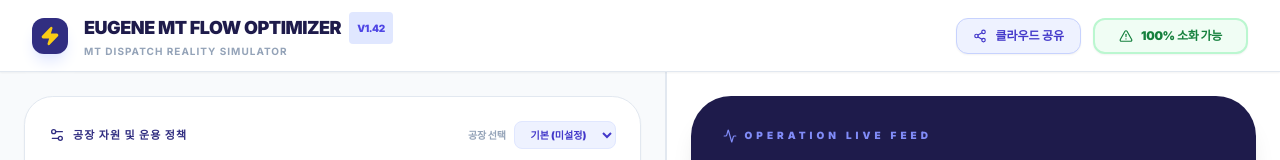
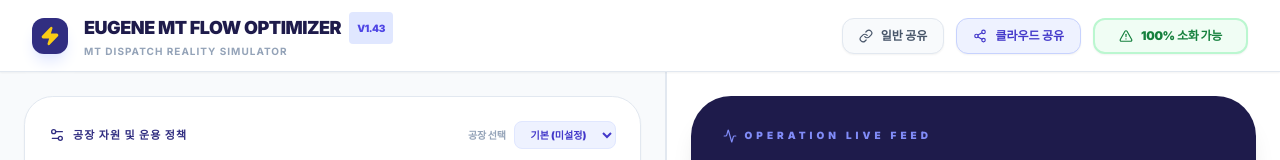
Before and after one commit to jcy1221/EMF, a React (Vite) app: page / in a window 1280 px wide. Shown: the top 160 px of the page. Built offline with nearby package versions, Linux system fonts and the light colour scheme; the HTML template or start-up script is replaced by a standard one; a web font is replaced by a local one.

Commit message:
Update App.jsx ver 1.43

```diff
--- a/src/App.jsx
+++ b/src/App.jsx
@@ -3,7 +3,7 @@ import {
   Factory, Truck, Clock, AlertTriangle, CheckCircle2,
   Settings2, Plus, Trash2, Coffee, TrendingUp, Info, Zap,
   Calendar, BarChart3, Activity, ShieldAlert, HelpCircle, X, LayoutTemplate,
-  Table as TableIcon, Download, Upload, Share2, Cloud // using standard icons
+  Table as TableIcon, Download, Upload, Share2, Cloud, Link // Added Link icon
 } from 'lucide-react';
 
 // --- Firebase Imports ---
@@ -196,11 +196,39 @@ export default function App() {
     }
   };
 
-  // --- 5. Cloud Share Handler ---
+  // --- 5. Share Handlers ---
+
+  // 일반 공유 (긴 URL - Vercel 등 DB 없는 환경에서도 동작)
+  const handleLegacyShare = () => {
+    try {
+      const stateToShare = { factoryConfig, sites, selectedPreset };
+      const encodedState = btoa(encodeURIComponent(JSON.stringify(stateToShare)));
+
+      const url = new URL(window.location.href);
+      url.searchParams.delete('id'); // 기존 클라우드 ID 파라미터 삭제
+      url.searchParams.set('share', encodedState);
+
+      const tempInput = document.createElement('input');
+      tempInput.value = url.toString();
+      document.body.appendChild(tempInput);
+      tempInput.select();
+      document.execCommand('copy');
+      document.body.removeChild(tempInput);
+
+      setToastMsg('긴 URL 링크가 복사되었습니다! (임시 공유용) 🔗');
+      setTimeout(() => setToastMsg(''), 3500);
+    } catch (err) {
+      console.error("일반 공유 실패:", err);
+      setToastMsg('링크 생성에 실패했습니다. (데이터가 너무 많을 수 있습니다)');
+      setTimeout(() => setToastMsg(''), 3000);
+    }
+  };
+
+  // 클라우드 공유 (짧은 URL - 자체 DB 필요)
   const handleShare = async () => {
     // Vercel 환경 방어 코드
     if (!db || !auth) {
-      setToastMsg('⚠️ 외부 서버(Vercel 등)에서는 자체 DB를 연결해야 공유 기능을 쓸 수 있습니다.');
+      setToastMsg('⚠️ 외부 서버(Vercel 등)에서는 자체 DB를 연결해야 클라우드 기능을 쓸 수 있습니다.');
       setTimeout(() => setToastMsg(''), 3500);
       return;
     }
@@ -639,13 +667,20 @@ export default function App() {
           <div className="bg-indigo-900 p-2 rounded-xl shadow-lg shadow-indigo-100 hidden md:block"><Zap className="text-yellow-400 fill-yellow-400" size={20} /></div>
           <div>
             <h1 className="text-base md:text-lg font-black text-indigo-950 flex items-center gap-2 tracking-tight uppercase">
-              Eugene MT Flow Optimizer <span className="hidden md:inline-block text-[10px] bg-indigo-100 px-2 py-0.5 rounded text-indigo-600 uppercase font-black">v1.42</span>
+              Eugene MT Flow Optimizer <span className="hidden md:inline-block text-[10px] bg-indigo-100 px-2 py-0.5 rounded text-indigo-600 uppercase font-black">v1.43</span>
             </h1>
             <p className="text-slate-400 text-[9px] md:text-[10px] font-bold uppercase tracking-widest hidden md:block">MT Dispatch Reality Simulator</p>
           </div>
         </div>
 
         <div className="flex gap-2 md:gap-3">
+          {/* 일반 공유 (긴 URL) 버튼 추가 */}
+          <button onClick={handleLegacyShare} className="flex items-center gap-1.5 md:gap-2 px-3 md:px-4 py-2 bg-slate-50 hover:bg-slate-100 text-slate-600 rounded-xl border border-slate-200 transition-colors shadow-sm active:scale-95 group">
+            <Link size={14} className="group-hover:text-slate-800" />
+            <span className="text-[10px] md:text-xs font-black uppercase">일반 공유</span>
+          </button>
+
+          {/* 클라우드 공유 버튼 */}
           <button onClick={handleShare} className="flex items-center gap-1.5 md:gap-2 px-3 md:px-4 py-2 bg-indigo-50 hover:bg-indigo-100 text-indigo-700 rounded-xl border border-indigo-200 transition-colors shadow-sm active:scale-95 group">
             <Share2 size={14} className="group-hover:text-indigo-600" />
             <span className="text-[10px] md:text-xs font-black uppercase">클라우드 공유</span>
```
